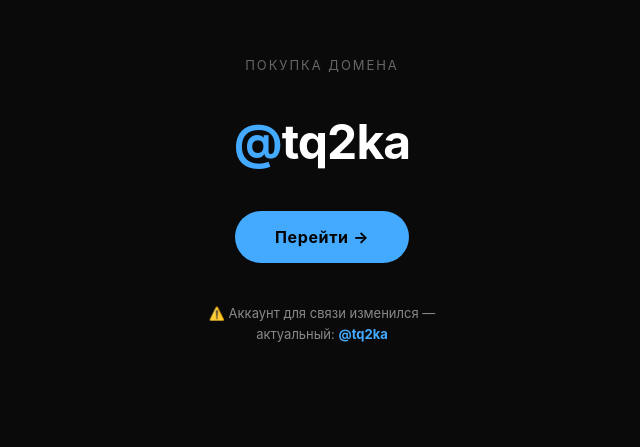
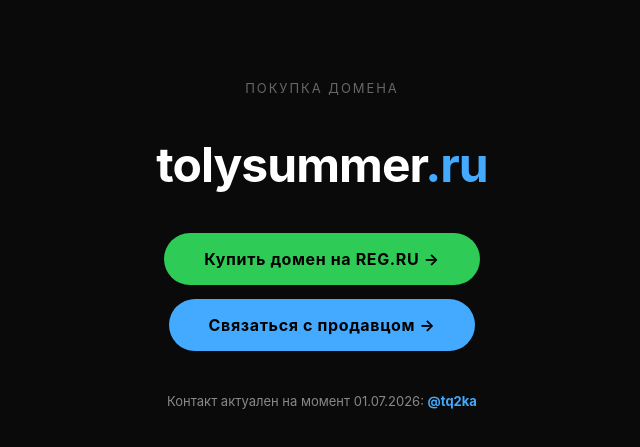
Before and after one commit to tqqqka/sitetolik, a plain HTML site: page index.html in a window 1280 px wide. Shown: the part 199-646 px from the top of the page, without its empty margins (318-958 px from the left). Drawn offline with Linux system fonts and the light colour scheme.

Commit message:
Add files via upload

```diff
--- a/index.html
+++ b/index.html
@@ -3,7 +3,7 @@
 <head>
 <meta charset="UTF-8" />
   <meta name="viewport" content="width=device-width, initial-scale=1.0" />
-  <title>TOLY SUMMER — фан-сайт артиста, музыка, TikTok, туры</title>
+  <title>Купить домен tolysummer.ru</title>
   <meta name="description" content="Фан-сайт TOLY SUMMER: музыка, клипы, TikTok, видео фанатов, тур 2026, мерч и контакты." />
   <meta name="keywords" content="TOLY SUMMER, Толи Саммер, Toly Summer, tolysummer, TOLY SUMMER TikTok, TOLY SUMMER музыка, Толи Саммер фан сайт, TOLY SUMMER официальный, TOLY SUMMER тур 2026" />
   <meta name="author" content="TOLY SUMMER fan site" />
@@ -32,6 +32,7 @@
     letter-spacing: 0.15em;
     text-transform: uppercase;
     color: #666;
+    margin-top: 90px;
   }
 
   .domain {
@@ -68,16 +69,46 @@
   .btn:active {
     transform: scale(0.97);
   }
+
   .note {
     font-size: 13px;
     color: #888;
     text-align: center;
-    max-width: 300px;
+    max-width: 320px;
     line-height: 1.6;
   }
 
   .note strong {
     color: #4af;
+  }
+
+  .btn-green {
+    display: inline-block;
+    padding: 16px 40px;
+    background: #2ecc57;
+    color: #000;
+    font-size: 16px;
+    font-weight: 700;
+    letter-spacing: 0.04em;
+    text-decoration: none;
+    border-radius: 100px;
+    transition: transform 0.15s ease, background 0.15s ease;
+  }
+
+  .btn-green:hover {
+    background: #4ee06f;
+    transform: scale(1.04);
+  }
+
+  .btn-green:active {
+    transform: scale(0.97);
+  }
+
+  .buttons {
+    display: flex;
+    flex-direction: column;
+    align-items: center;
+    gap: 14px;
   }
 </style>
 </head>
@@ -85,11 +116,14 @@
 
   <p class="label">Покупка домена</p>
 
-  <p class="domain"><span>@</span>tq2ka</p>
+  <p class="domain">tolysummer<span>.ru</span></p>
 
-  <a class="btn" href="https://t.me/tq2ka" target="_blank">Перейти →</a>
+  <div class="buttons">
+    <a class="btn-green" href="https://www.reg.ru/domain/shop/lot/tolysummer.ru" target="_blank">Купить домен на REG.RU →</a>
+    <a class="btn" href="https://t.me/tq2ka" target="_blank">Связаться с продавцом →</a>
+  </div>
 
-  <p class="note">⚠️ Аккаунт для связи изменился — актуальный: <strong>@tq2ka</strong></p>
+  <p class="note">Контакт актуален на момент 01.07.2026: <strong>@tq2ka</strong></p>
 
 </body>
 </html>
```
